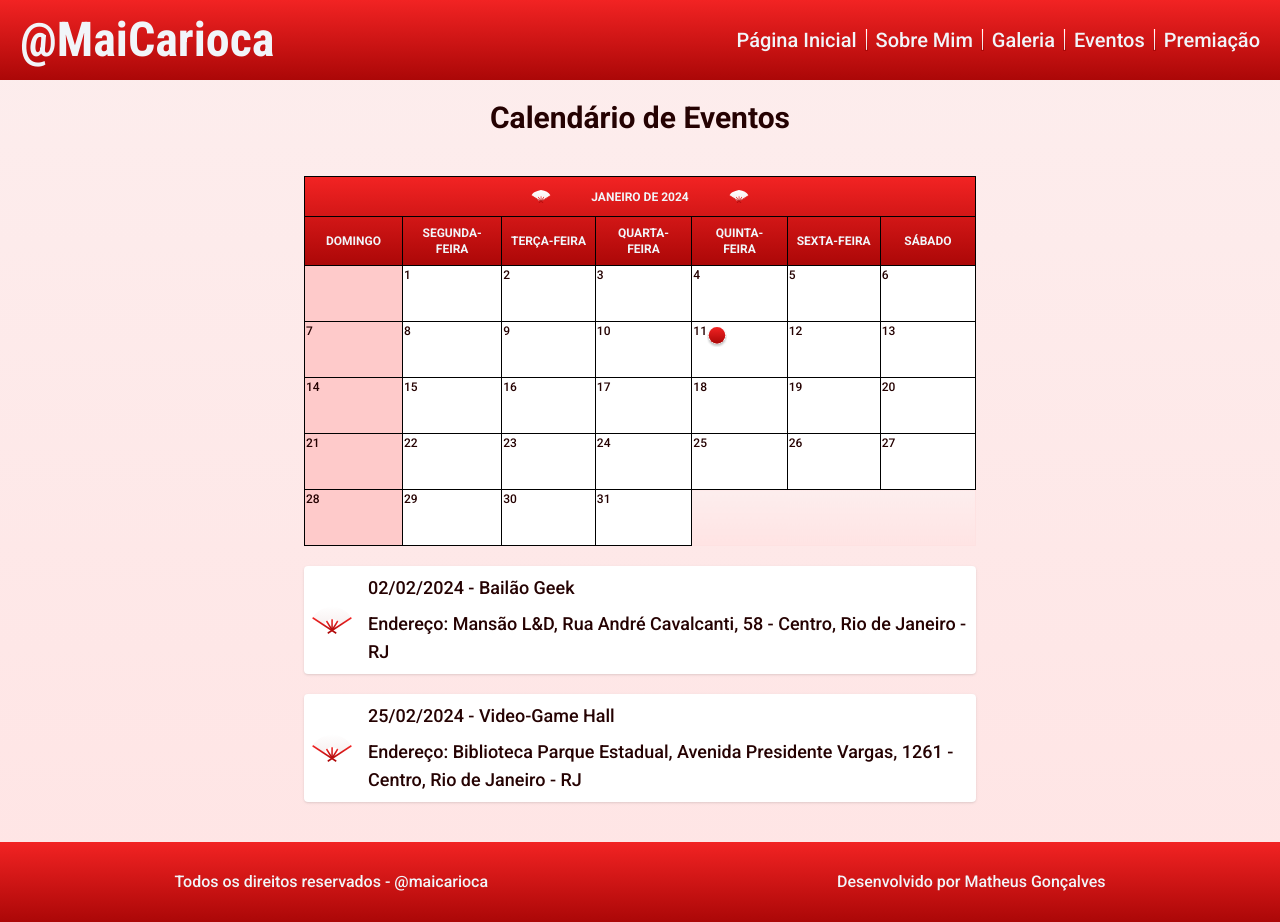
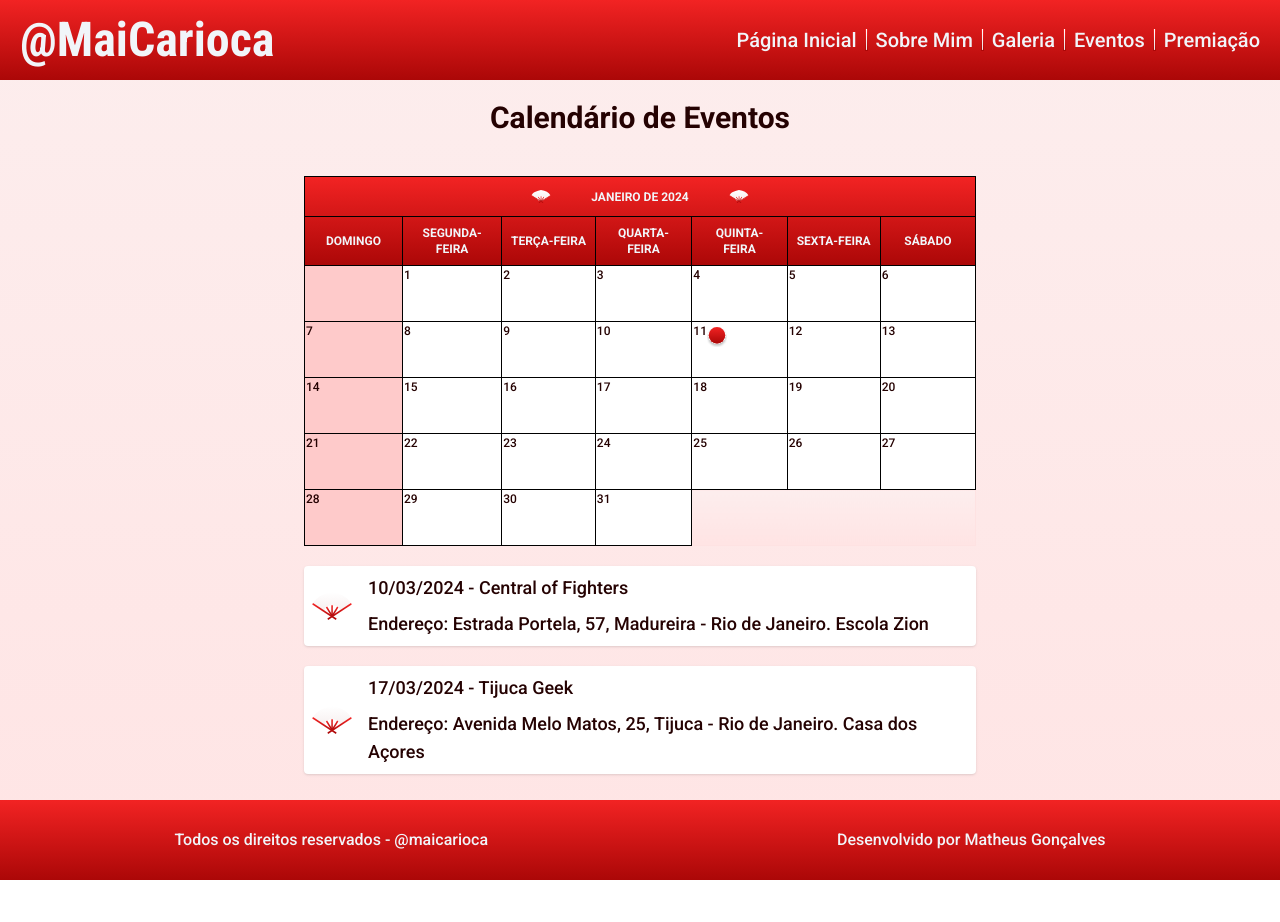
Before and after one commit to matheusLdev/maicarioca, a Next.js app: page /eventos in a window 1280 px wide. After the commit the page ends 880 px from the top, so only its background shows below. Built offline with nearby package versions, Linux system fonts and the light colour scheme.

Commit message:
style: adicionando eventos de março

```diff
--- a/src/app/eventos/page.tsx
+++ b/src/app/eventos/page.tsx
@@ -6,16 +6,15 @@ import timeZone from '@/utilities/timeZone';
 
 export const events = [
     {
-        date: timeZone(new Date(2024, 1, 2)),
-        title: 'Bailão Geek',
-        address:
-            'Mansão L&D, Rua André Cavalcanti, 58 - Centro, Rio de Janeiro - RJ',
+        date: timeZone(new Date(2024, 2, 10)),
+        title: 'Central of Fighters',
+        address: 'Estrada Portela, 57, Madureira - Rio de Janeiro. Escola Zion',
     },
     {
-        date: timeZone(new Date(2024, 1, 25)),
-        title: 'Video-Game Hall',
+        date: timeZone(new Date(2024, 2, 17)),
+        title: 'Tijuca Geek',
         address:
-            'Biblioteca Parque Estadual, Avenida Presidente Vargas, 1261 - Centro, Rio de Janeiro - RJ',
+            'Avenida Melo Matos, 25, Tijuca - Rio de Janeiro. Casa dos Açores',
     },
 ];
 const Event = () => {
```
